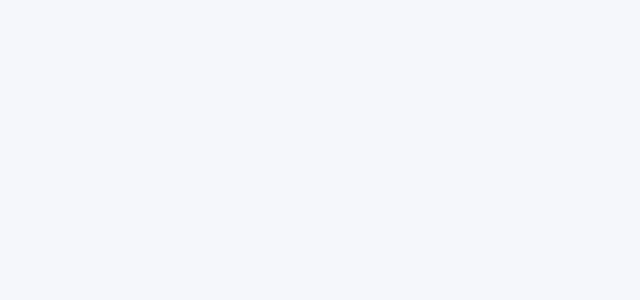
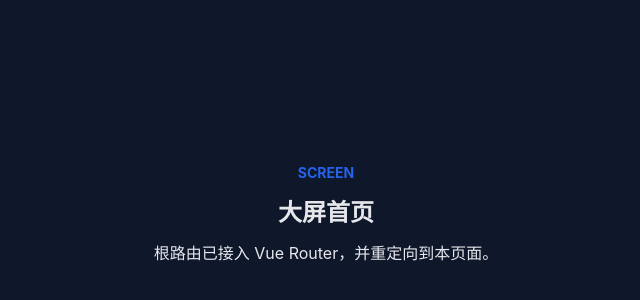
Before and after one commit to lingsbb1979/ywtg_demo, a Vue app: page /screen/home in a window 1280 px wide. Before the commit this address had no page. Shown: the part 186-486 px from the top of the page, without its empty margins (314-954 px from the left). Built offline with nearby package versions, Linux system fonts and the light colour scheme.

Commit message:
T15.2: 接入 Vue Router 根路由重定向

```diff
--- a/package.json
+++ b/package.json
@@ -5,6 +5,7 @@
   "type": "module",
   "scripts": {
     "dev": "vite",
+    "dev:local": "vite --host 127.0.0.1 --port 5173",
     "build": "vue-tsc --noEmit && vite build",
     "test": "vitest run",
     "test:watch": "vitest"
--- a/src/router/index.ts
+++ b/src/router/index.ts
@@ -1,13 +1,7 @@
-import { createRouter, createWebHistory, type RouteRecordRaw } from "vue-router"
-import PlaceholderView from "@/views/PlaceholderView.vue"
+import { createRouter, createWebHistory } from "vue-router"
+import { routes } from "./routes"
 
-export const routes: RouteRecordRaw[] = [
-  {
-    path: "/",
-    name: "root",
-    component: PlaceholderView
-  }
-]
+export { routes } from "./routes"
 
 const router = createRouter({
   history: createWebHistory(),
--- /dev/null
+++ b/src/router/routes.ts
@@ -0,0 +1,27 @@
+import type { RouteRecordRaw } from "vue-router"
+import AdminDashboardView from "@/views/admin/AdminDashboardView.vue"
+import ScreenHomeView from "@/views/screen/ScreenHomeView.vue"
+
+export const routes: RouteRecordRaw[] = [
+  {
+    path: "/",
+    name: "root",
+    redirect: "/screen/home"
+  },
+  {
+    path: "/screen/home",
+    name: "screen-home",
+    component: ScreenHomeView,
+    meta: {
+      title: "大屏首页"
+    }
+  },
+  {
+    path: "/admin/dashboard",
+    name: "admin-dashboard",
+    component: AdminDashboardView,
+    meta: {
+      title: "管理端工作台"
+    }
+  }
+]
--- a/src/styles/main.css
+++ b/src/styles/main.css
@@ -11,3 +11,34 @@ body {
 * {
   box-sizing: border-box;
 }
+
+.route-page {
+  display: grid;
+  min-height: 100vh;
+  place-content: center;
+  gap: 12px;
+  padding: 24px;
+  text-align: center;
+}
+
+.route-page h1,
+.route-page p {
+  margin: 0;
+}
+
+.route-page__eyebrow {
+  color: #2563eb;
+  font-size: 14px;
+  font-weight: 700;
+  text-transform: uppercase;
+}
+
+.route-page--screen {
+  color: #e5e7eb;
+  background: #0f172a;
+}
+
+.route-page--admin {
+  color: #1f2937;
+  background: #f5f7fb;
+}
--- /dev/null
+++ b/src/views/admin/AdminDashboardView.vue
@@ -0,0 +1,13 @@
+<template>
+  <BaseLayout>
+    <section class="route-page route-page--admin">
+      <p class="route-page__eyebrow">Admin</p>
+      <h1>管理端工作台</h1>
+      <p>该路由用于后续接入管理端首页与演示控制入口。</p>
+    </section>
+  </BaseLayout>
+</template>
+
+<script setup lang="ts">
+import BaseLayout from "@/layouts/BaseLayout.vue"
+</script>
--- /dev/null
+++ b/src/views/screen/ScreenHomeView.vue
@@ -0,0 +1,13 @@
+<template>
+  <BaseLayout>
+    <section class="route-page route-page--screen">
+      <p class="route-page__eyebrow">Screen</p>
+      <h1>大屏首页</h1>
+      <p>根路由已接入 Vue Router，并重定向到本页面。</p>
+    </section>
+  </BaseLayout>
+</template>
+
+<script setup lang="ts">
+import BaseLayout from "@/layouts/BaseLayout.vue"
+</script>
```
Also changed, not shown: vitest.config.ts (+8 -0 lines), 1 other file (tests, documents, lock files or other folders).
